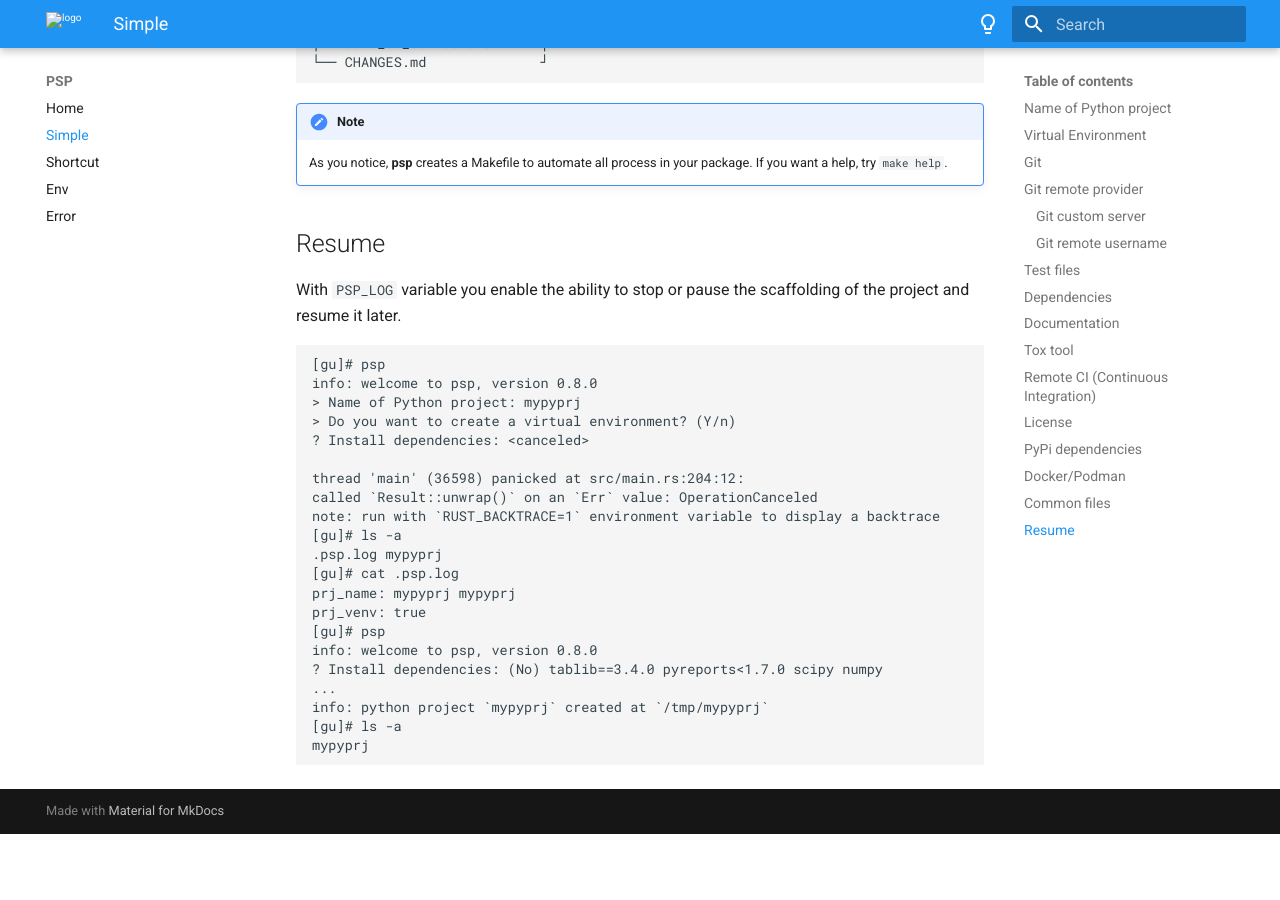
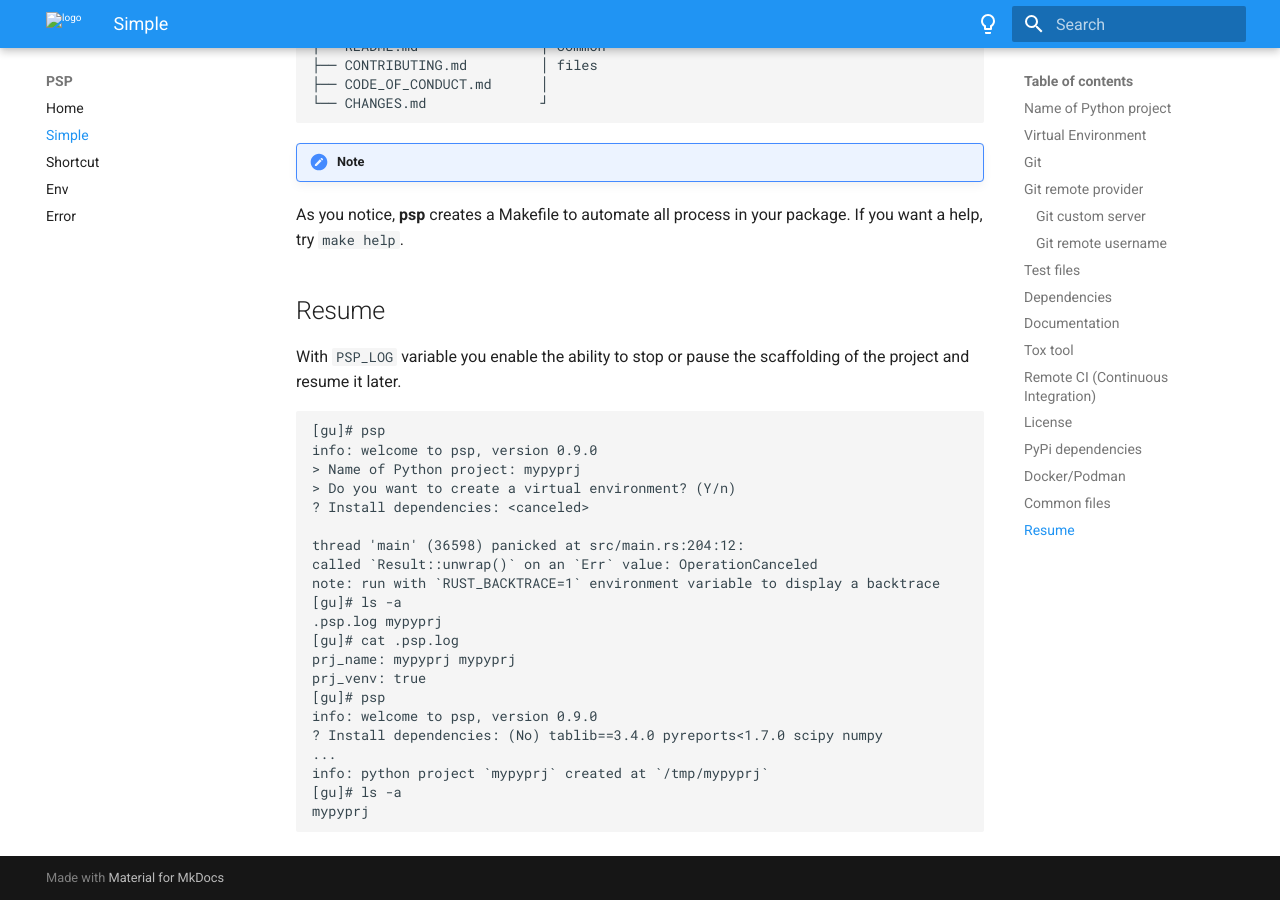
Before and after one commit to MatteoGuadrini/psp, an MkDocs documentation site: the page built from docs/simple.md, in a window 1280 px wide and 900 px high, scrolled down 13114 px. Built offline with MkDocs 1.6.1 and Material for MkDocs 9.7.7, drawn with Linux system fonts in a browser that asks for light colours; before the commit the page ends 13948 px from its top, so only the background shows below that; some of the changed text lies outside the part shown.

Commit message:
chore: new minor version

````diff
--- a/Cargo.toml
+++ b/Cargo.toml
@@ -1,6 +1,6 @@
 [package]
 name = "psp"
-version = "0.8.0"
+version = "0.9.0"
 rust-version = "1.85"
 edition = "2021"
 authors = ["matteoguadrini <matteo.guadrini@hotmail.it>"]
--- a/docs/simple.md
+++ b/docs/simple.md
@@ -2,9 +2,11 @@
 
 Sometimes to start a new Python project is very hard; Write a script? Write a module? Write a package?
 
-The best choice is [micropiecies pattern](https://py-pkgs.org/01-introduction.html#why-you-should-create-packages): write a script, so rewrite that in a module and so rewrite in a package.
+The best choice is [micropiecies pattern](https://py-pkgs.org/01-introduction.html#why-you-should-create-packages):
+write a script, so rewrite that in a module and so rewrite in a package.
 
-At this point you have a consinstent model. But every Python project has same pattern to package. `psp` help us in this way. Let's start a simple example.
+At this point you have a consinstent model. But every Python project has same pattern to package. `psp` help us in this
+way. Let's start a simple example.
 
 ## Name of Python project
 
@@ -16,13 +18,14 @@ To start with **psp**, type `psp`:
 ┏━┃┏━━━━┛┏━┃
 ┏━┛━━━━━┃┏━┛
 ┛  ━━━━━┛┛
-info: welcome to psp, version 0.8.0
+info: welcome to psp, version 0.9.0
 ? Name of Python project: mypyprj
 [Type name or path]
 ```
 
 !!! note
-    If the _name_ contains spaces, **psp** substitutes with underscore chars (`_`); if the name contains uppercase letters, will convert into lowercase the only python package.
+If the _name_ contains spaces, **psp** substitutes with underscore chars (`_`); if the name contains uppercase letters,
+will convert into lowercase the only python package.
 
 Now, if you type only a name, **psp** creates in the _current folder_ this structure:
 
@@ -42,16 +45,16 @@ You can also specify a relative/absolute path; in this case the last name of pat
 ┏━┃┏━━━━┛┏━┃
 ┏━┛━━━━━┃┏━┛
 ┛  ━━━━━┛┛
-info: welcome to psp, version 0.8.0
+info: welcome to psp, version 0.9.0
 ? Name of Python project: /tmp/mypyprj
 [Type name or path]
 ```
 
 !!! warning
-    If the folder exists, **psp** prompt a choice of overwritten.
+If the folder exists, **psp** prompt a choice of overwritten.
 
 ```console
-info: welcome to psp, version 0.8.0
+info: welcome to psp, version 0.9.0
 > Name of Python project: /tmp/mypyprj
 ? Path /tmp/mypyprj exists. Do you want continue? (y/N)
 [Some files will be overwritten]
@@ -61,13 +64,15 @@ info: welcome to psp, version 0.8.0
 
 This option creates a new Python virtual environment.
 
-A [virtual environment](https://docs.python.org/3/library/venv.html) is created on top of an existing Python installation, known as the virtual environment’s _base_ Python,
-and may optionally be isolated from the packages in the base environment, so only those explicitly installed in the virtual environment are available.
+A [virtual environment](https://docs.python.org/3/library/venv.html) is created on top of an existing Python
+installation, known as the virtual environment’s _base_ Python,
+and may optionally be isolated from the packages in the base environment, so only those explicitly installed in the
+virtual environment are available.
 
 The default value is _Yes_.
 
 ```console
-info: welcome to psp, version 0.8.0
+info: welcome to psp, version 0.9.0
 > Name of Python project: mypyprj
 ? Do you want to create a virtual environment? (Y/n)
 ```
@@ -94,7 +99,8 @@ mypyprj
 
 This option creates a new git repository.
 
-[Git](https://git-scm.com/) is a free and open source distributed version control system designed to handle everything from small to very large projects with speed and efficiency.
+[Git](https://git-scm.com/) is a free and open source distributed version control system designed to handle everything
+from small to very large projects with speed and efficiency.
 
 The default value is _Yes_.
 
@@ -144,13 +150,12 @@ Untracked files:
 ...
 ```
 
-
 ## Git remote provider
 
 This option creates a git remote repository configuration files.
 
 !!! note
-    This option is available only if [git repository](#git) is initialize.
+This option is available only if [git repository](#git) is initialize.
 
 ```console
 ...
@@ -201,7 +206,7 @@ This option permits to specify a custom FQDN git server name:
 This option creates a git remote repository configuration files.
 
 !!! note
-    This option is available only if **git remote option** is set.
+This option is available only if **git remote option** is set.
 
 ```console
 ...
@@ -257,7 +262,8 @@ With this option specify dependencies of your project.
 This option use `pip` to install all dependencies.
 
 !!! note
-    This option follow the format of [_requirements specifiers_](https://pip.pypa.io/en/stable/reference/requirement-specifiers) without any space betwenn name and version.
+This option follow the format of [_requirements
+specifiers_](https://pip.pypa.io/en/stable/reference/requirement-specifiers) without any space betwenn name and version.
 
 The default value is _No_.
 
@@ -270,7 +276,8 @@ The default value is _No_.
 ```
 
 !!! warning
-    If has been specified the option [Virtual Environment](#virtual-environment), the packages will be installed in the _Virtual Environment_; otherwise, for the current user.
+If has been specified the option [Virtual Environment](#virtual-environment), the packages will be installed in the
+_Virtual Environment_; otherwise, for the current user.
 
 The project structure after this choosen will be the same; will change the _.venv_ folder:
 
@@ -312,7 +319,8 @@ The default value is _None_.
 ```
 
 !!! warning
-    If has been specified the option [Virtual Environment](#virtual-environment), the package will be installed in the _Virtual Environment_; otherwise, for the current user.
+If has been specified the option [Virtual Environment](#virtual-environment), the package will be installed in the
+_Virtual Environment_; otherwise, for the current user.
 
 The project structure after this choosen:
 
@@ -346,10 +354,11 @@ mypyprj
 This option install [tox](https://tox.wiki/) and creates configuration files.
 
 !!! note
-    This option is available only if [test files](#test-files) has been selected.
+This option is available only if [test files](#test-files) has been selected.
 
 !!! warning
-    If has been specified the option [Virtual Environment](#virtual-environment), `tox` will be installed in the _Virtual Environment_; otherwise, for the current user.
+If has been specified the option [Virtual Environment](#virtual-environment), `tox` will be installed in the _Virtual
+Environment_; otherwise, for the current user.
 
 The default value is _No_.
 
@@ -429,7 +438,7 @@ This option download the license file and configure license into _pyproject.toml
 The default value is _None_.
 
 !!! warning
-    License file will downloaded from internet. Check your internet settings, proxy or firewall if an error occured.
+License file will downloaded from internet. Check your internet settings, proxy or firewall if an error occured.
 
 ```console
 ...
@@ -467,9 +476,11 @@ mypyprj
 │   └── ...
 └── LICENSE.md          │ License file
 ```
+
 ## PyPi dependencies
 
-This option install [PyPi](https://packaging.python.org/en/latest/tutorials/packaging-projects/) tools for publish your package.
+This option install [PyPi](https://packaging.python.org/en/latest/tutorials/packaging-projects/) tools for publish your
+package.
 
 The default value is _Yes_.
 
@@ -600,7 +611,8 @@ This option configure a common files for Python projects, as a _README, CONTRIBU
 The default value is _Yes_.
 
 !!! warning
-    In this option some files will downloaded from internet. Check your internet settings, proxy or firewall if an error occured.
+In this option some files will downloaded from internet. Check your internet settings, proxy or firewall if an error
+occured.
 
 ```console
 ...
@@ -640,8 +652,8 @@ mypyprj
 ```
 
 !!! note
-    As you notice, **psp** creates a Makefile to automate all process in your package.
-    If you want a help, try `make help`.
+As you notice, **psp** creates a Makefile to automate all process in your package.
+If you want a help, try `make help`.
 
 ## Resume
 
@@ -649,7 +661,7 @@ With `PSP_LOG` variable you enable the ability to stop or pause the scaffolding
 
 ```console
 [gu]# psp
-info: welcome to psp, version 0.8.0
+info: welcome to psp, version 0.9.0
 > Name of Python project: mypyprj
 > Do you want to create a virtual environment? (Y/n)
 ? Install dependencies: <canceled>
@@ -663,7 +675,7 @@ note: run with `RUST_BACKTRACE=1` environment variable to display a backtrace
 prj_name: mypyprj mypyprj
 prj_venv: true
 [gu]# psp
-info: welcome to psp, version 0.8.0
+info: welcome to psp, version 0.9.0
 ? Install dependencies: (No) tablib==3.4.0 pyreports<1.7.0 scipy numpy
 ...
 info: python project `mypyprj` created at `/tmp/mypyprj`
--- a/pyproject.toml
+++ b/pyproject.toml
@@ -1,6 +1,6 @@
 [project]
 name = "psp_scaffold"
-version = "0.8.0"
+version = "0.9.0"
 description = "psp (Python Scaffolding Projects)"
 authors = [{ name = "matteoguadrini", email = "matteo.guadrini@hotmail.it" }]
 maintainers = [{ name = "matteoguadrini", email = "matteo.guadrini@hotmail.it" }]
````
Also changed, not shown: CHANGES.md (+21 -0 lines), README.md (+12 -12 lines), docs/env.md (+33 -32 lines), docs/shortcut.md (+4 -4 lines), 4 other files.
